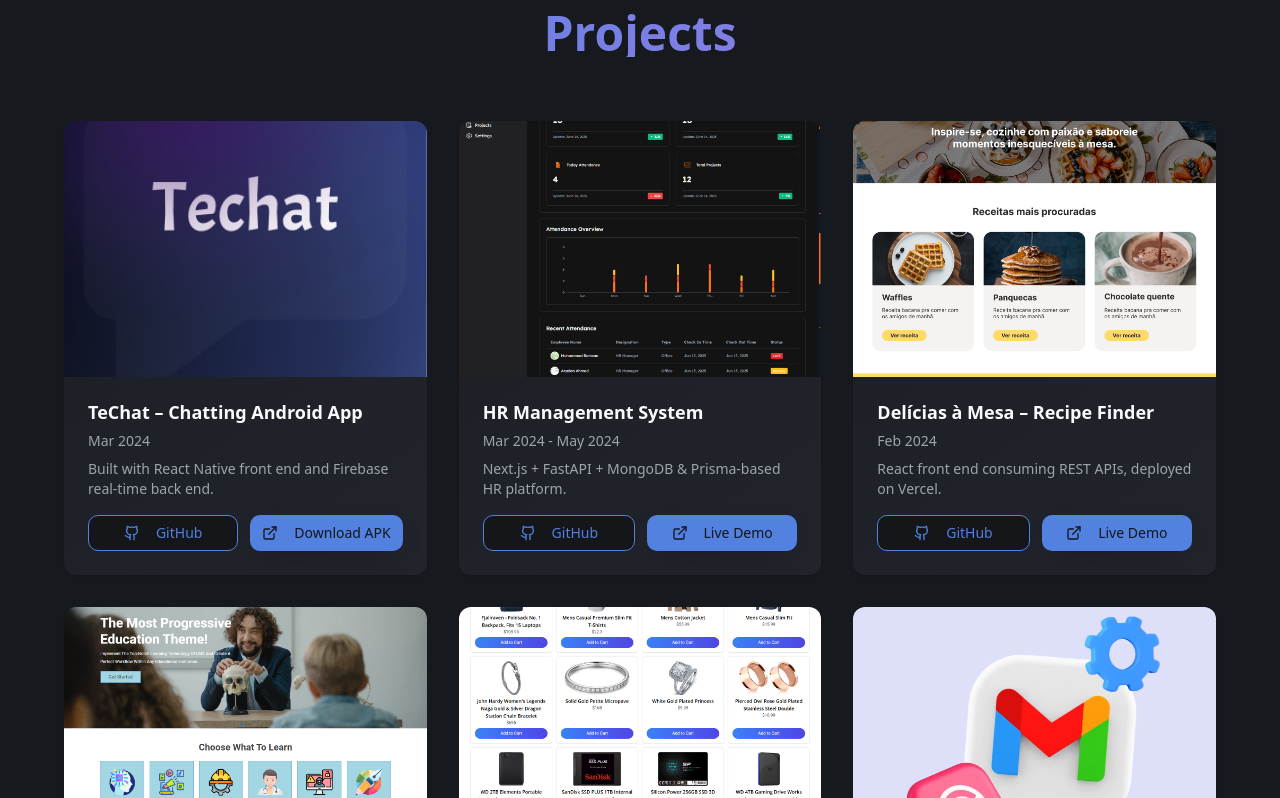
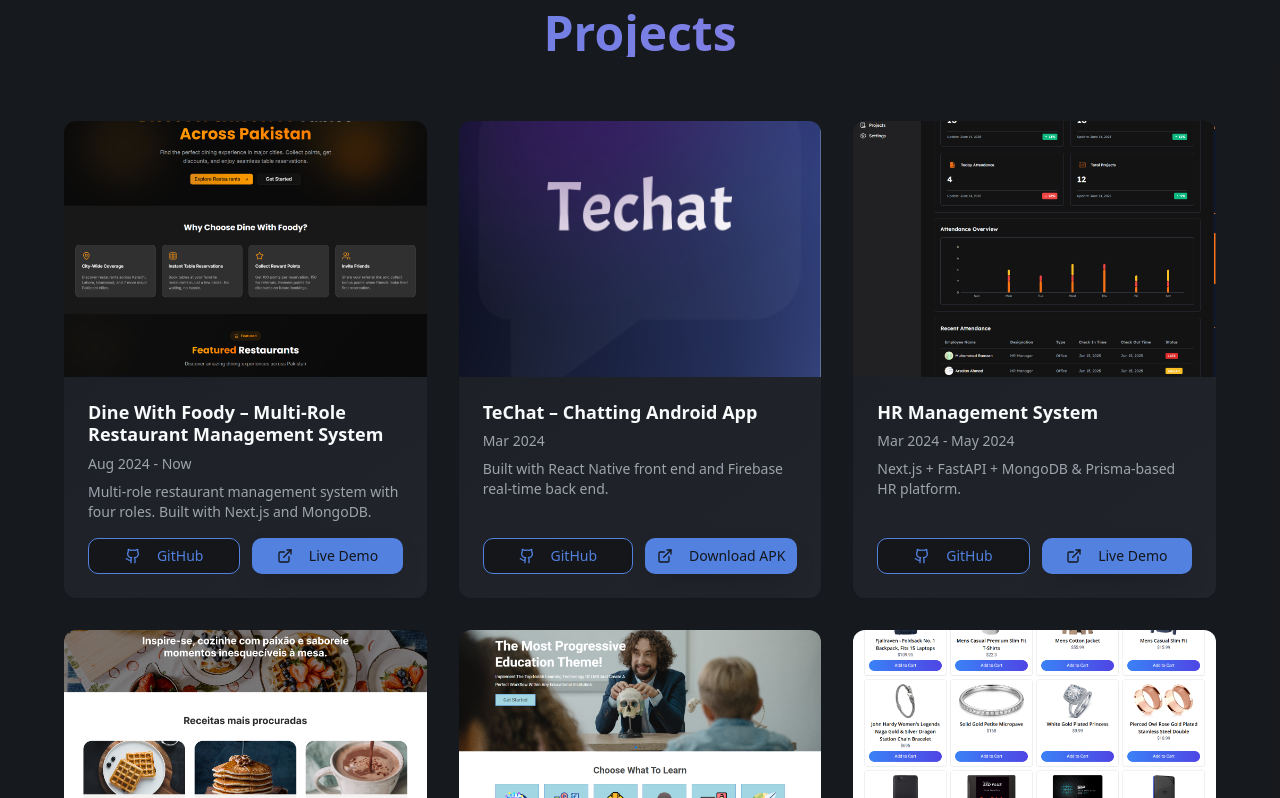
Before and after one commit to Abdullahfalak007/Muhammad-Abdullah-Portfolio, a React (Vite) app: page / in a window 1280 px wide. Shown: the part 5783-6581 px from the top of the page. Built offline with nearby package versions, Linux system fonts and the light colour scheme.

Commit message:
feat: shorten Dine With Foody description and update experiences

```diff
--- a/src/constants/experience.ts
+++ b/src/constants/experience.ts
@@ -99,6 +99,16 @@ export const CERTIFICATES = [
 
 export const CERTIFICATE_IMAGES = [
   {
+    image: bootcampCert,
+    title: "Bootcamp Completion Certificate",
+    description: "Techloset Solutions - Full Stack Development Bootcamp",
+  },
+  {
+    image: reactNativeCert,
+    title: "React Native Certificate",
+    description: "NAVTTC - React Native Development Certification",
+  },
+  {
     image: mobileCert,
     title: "Mobile App Development Certificate",
     description: "E-rozgar Training Program - Android & iOS Development",
@@ -108,14 +118,4 @@ export const CERTIFICATE_IMAGES = [
     title: "Web and Mobile App Development Certificate",
     description: "Saylani Mass IT Training - MERN Stack Development",
   },
-  {
-    image: reactNativeCert,
-    title: "React Native Certificate",
-    description: "NAVTTC - React Native Development Certification",
-  },
-  {
-    image: bootcampCert,
-    title: "Bootcamp Completion Certificate",
-    description: "Techloset Solutions - Full Stack Development Bootcamp",
-  },
 ];
--- a/src/constants/projects.ts
+++ b/src/constants/projects.ts
@@ -1,4 +1,14 @@
 export const PROJECTS = [
+  {
+    title: "Dine With Foody – Multi-Role Restaurant Management System",
+    duration: "Aug 2024 - Now",
+    image: "/dine-with-foody.png",
+    description:
+      "Multi-role restaurant management system with four roles. Built with Next.js and MongoDB.",
+    github: "https://github.com/Abdullahfalak007/dinewithfoody",
+    demo: "https://dinewithfoody.vercel.app/",
+    demoLabel: "Live Demo",
+  },
   {
     title: "TeChat – Chatting Android App",
     duration: "Mar 2024",
```
Also changed, not shown: public/dine-with-foody.png (added).
